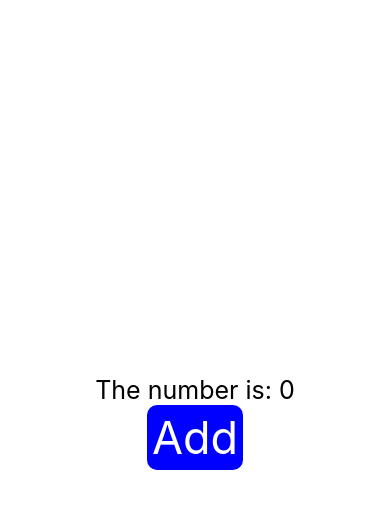
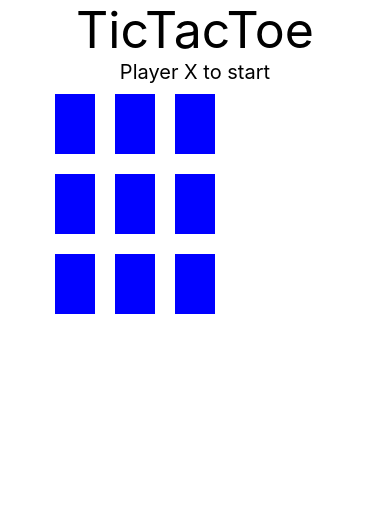
Before and after one commit to basimka/tictactoe, a React Native app: screen / in a window 390 px wide. Shown: the top 508 px of the page. Built offline with nearby package versions, Linux system fonts and the light colour scheme.

Commit message:
modified:   App.js 	modified:   App2.js 	modified:   eas.json

```diff
--- a/App.js
+++ b/App.js
@@ -1,25 +1,62 @@
 import { StatusBar } from 'expo-status-bar';
 import { useState} from 'react'
-import { StyleSheet, Text, View, TouchableOpacity } from 'react-native';
+import { FlatList, StyleSheet, Text, View, TouchableOpacity } from 'react-native';
+
 
 export default function App() {
 
-  const [number1, setNumber1] = useState(0)
-  const addToNumber = () => {
-    setNumber1(number1 +1)
+  const [notification, setNotification] = useState("Player X to start")
+  const [refresh, setRefresh] = useState(false)
+  const [currentPlayer, setCurrentPlayer] = useState("X")
+  const pressField = (index) =>{
+    let newBoard = board
+    if(newBoard[index] !== "X" && newBoard[index] !== "O"){
+      if (currentPlayer == "X"){
+        newBoard[index] = "X"
+        setCurrentPlayer("O")
+        setNotification("Player O turn")
+      }else{
+        newBoard[index] = "O"
+        setCurrentPlayer("X")
+        setNotification("Player X turn")
+      }
+      setBoard(newBoard)
+      setRefresh(!refresh)
+      checkIfPlayerWin()
+    }
+
+
+
+  //const checkIfPlayerWin() => {
+    //if (board[0] == board[1] )
   }
+  const [board, setBoard] = useState(
+    [
+      " "," "," ",
+      " "," "," ",
+      " "," "," ",
+    ]
+  )
+
 
   return (
     <View style={styles.container}>
-      <Text style={styles.txt}>The number is: {number1}</Text>
-      <TouchableOpacity style={styles.button1} onPress={() => addToNumber()}>
-        <Text style={styles.txt2}>Add</Text>
-      </TouchableOpacity>
-
-
       <StatusBar style="auto" />
+      <Text style={styles.txt1}>TicTacToe</Text>
+      <Text style={styles.txt2}>{notification}</Text>
+      <FlatList
+      style={styles.list}
+      data={board}
+      numColumns={3}
+      extraData={refresh}
+      renderItem={({item, index}) =>(
+        <TouchableOpacity style={styles.square} onPress={()=>pressField(index)}>
+          <Text>{item}</Text>
+        </TouchableOpacity>
+      )}/>
     </View>
   );
+
 }
 
 const styles = StyleSheet.create({
@@ -29,14 +66,11 @@ const styles = StyleSheet.create({
     alignItems: 'center',
     justifyContent: 'center',
   },
-  txt:{
-    fontSize:25,
-
-
+  txt1:{
+    fontSize:50,
   },
   txt2:{
-    fontSize:45,
-    color: 'white',
+    fontSize:20,
 
   },
   button1:{
@@ -44,6 +78,17 @@ const styles = StyleSheet.create({
     fontSize:45,
     padding:5,
     borderRadius: 10,
+  },
+  list:{
+    fontSize:45,
+    width:300,
+    height:300,
+  },
+  square:{
+    backgroundColor:"blue",
+    height:60,
+    width:40,
+    margin:10,
 
   }
 });
--- a/App2.js
+++ b/App2.js
@@ -15,6 +15,8 @@ export default function App() {
       <TouchableOpacity style={styles.button1} onPress={() => addToNumber()}>
         <Text style={styles.txt2}>Add</Text>
       </TouchableOpacity>
+
+
       <StatusBar style="auto" />
     </View>
   );
@@ -29,15 +31,19 @@ const styles = StyleSheet.create({
   },
   txt:{
     fontSize:25,
+
+
   },
   txt2:{
     fontSize:45,
     color: 'white',
+
   },
   button1:{
     backgroundColor:'blue',
     fontSize:45,
     padding:5,
     borderRadius: 10,
+
   }
 });
--- a/eas.json
+++ b/eas.json
@@ -8,7 +8,9 @@
       "distribution": "internal"
     },
     "preview": {
-      "distribution": "internal"
+      "android":{
+        "buildType": "apk"
+      }
     },
     "production": {}
   },
```
